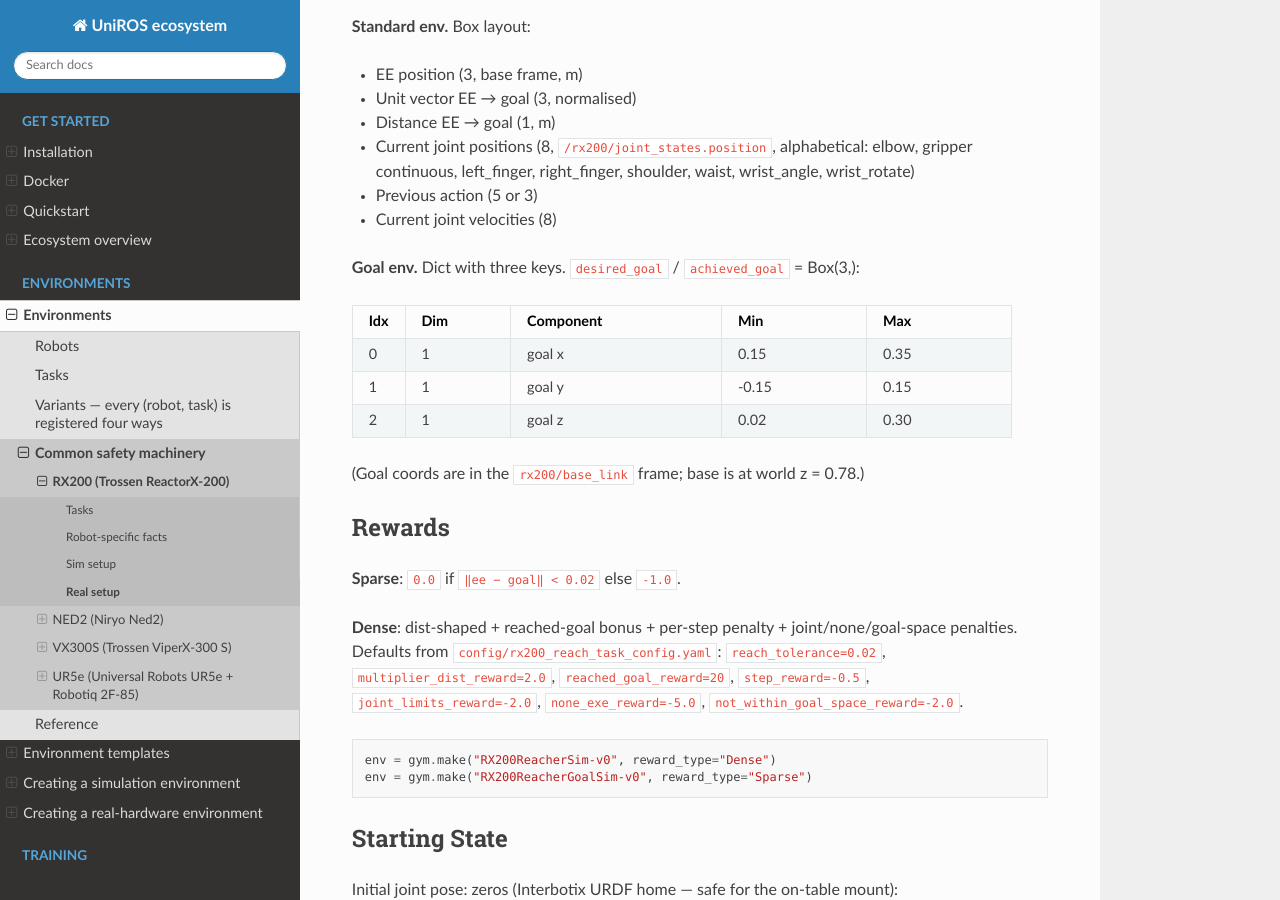
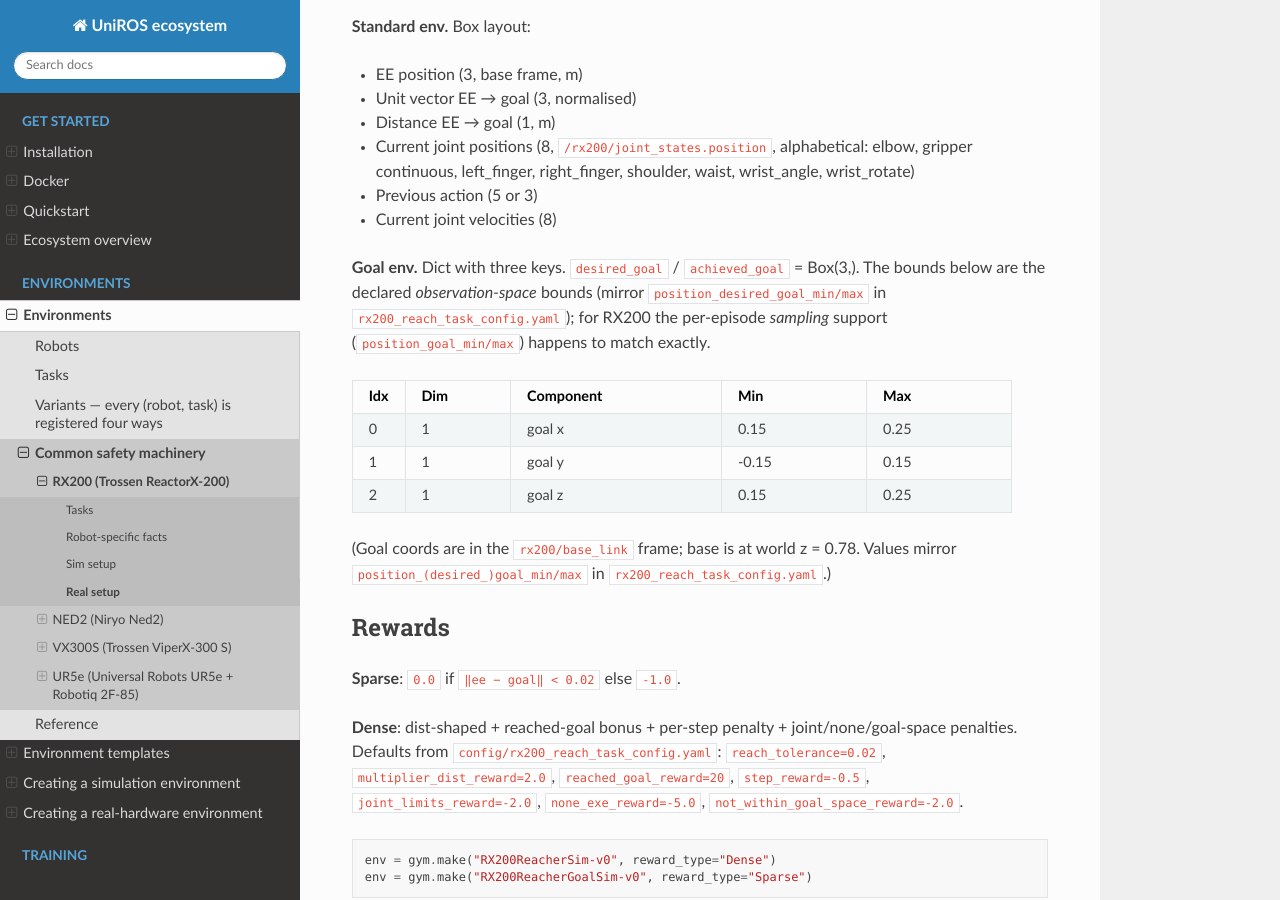
Before and after one commit to ncbdrck/UniROS, a Sphinx documentation site: the page built from docs/envs/rx200/reach.rst, in a window 1280 px wide and 900 px high, scrolled down 979 px. Built offline with Sphinx 7.4.7 and the Read the Docs theme 3.1.0, drawn with Linux system fonts in a browser that asks for light colours.

Commit message:
docs(envs): align reach goal-box tables with the YAML configs
The ``desired_goal`` / ``achieved_goal`` table for RX200 reach used
to show x [0.15, 0.35] and z [0.02, 0.30]; the actual
``position_desired_goal_min/max`` in the YAML are x [0.15, 0.25] and
z [0.15, 0.25]. The NED2 table showed x [0.20, 0.40] / y [-0.20, 0.20]
while the YAML uses x [0.15, 0.40] / y [-0.40, 0.40]. Both tables now
reflect the YAML, and the surrounding text labels the bounds as the
declared observation-space bounds (with a note that NED2's per-episode
sampling support is narrower).

```diff
--- a/docs/envs/rx200/reach.rst
+++ b/docs/envs/rx200/reach.rst
@@ -85,7 +85,11 @@
 * Current joint velocities (8)
 
 **Goal env.** Dict with three keys. ``desired_goal`` /
-``achieved_goal`` = Box(3,):
+``achieved_goal`` = Box(3,). The bounds below are the declared
+*observation-space* bounds (mirror ``position_desired_goal_min/max``
+in ``rx200_reach_task_config.yaml``); for RX200 the per-episode
+*sampling* support (``position_goal_min/max``) happens to match
+exactly.
 
 .. list-table::
    :widths: 8 16 32 22 22
@@ -100,7 +104,7 @@
      - 1
      - goal x
      - 0.15
-     - 0.35
+     - 0.25
    * - 1
      - 1
      - goal y
@@ -109,11 +113,12 @@
    * - 2
      - 1
      - goal z
-     - 0.02
-     - 0.30
+     - 0.15
+     - 0.25
 
 (Goal coords are in the ``rx200/base_link`` frame; base is at world
-z = 0.78.)
+z = 0.78. Values mirror ``position_(desired_)goal_min/max`` in
+``rx200_reach_task_config.yaml``.)
 
 Rewards
 -------
```
Also changed, not shown: docs/envs/ned2/reach.rst (+8 -4 lines).
